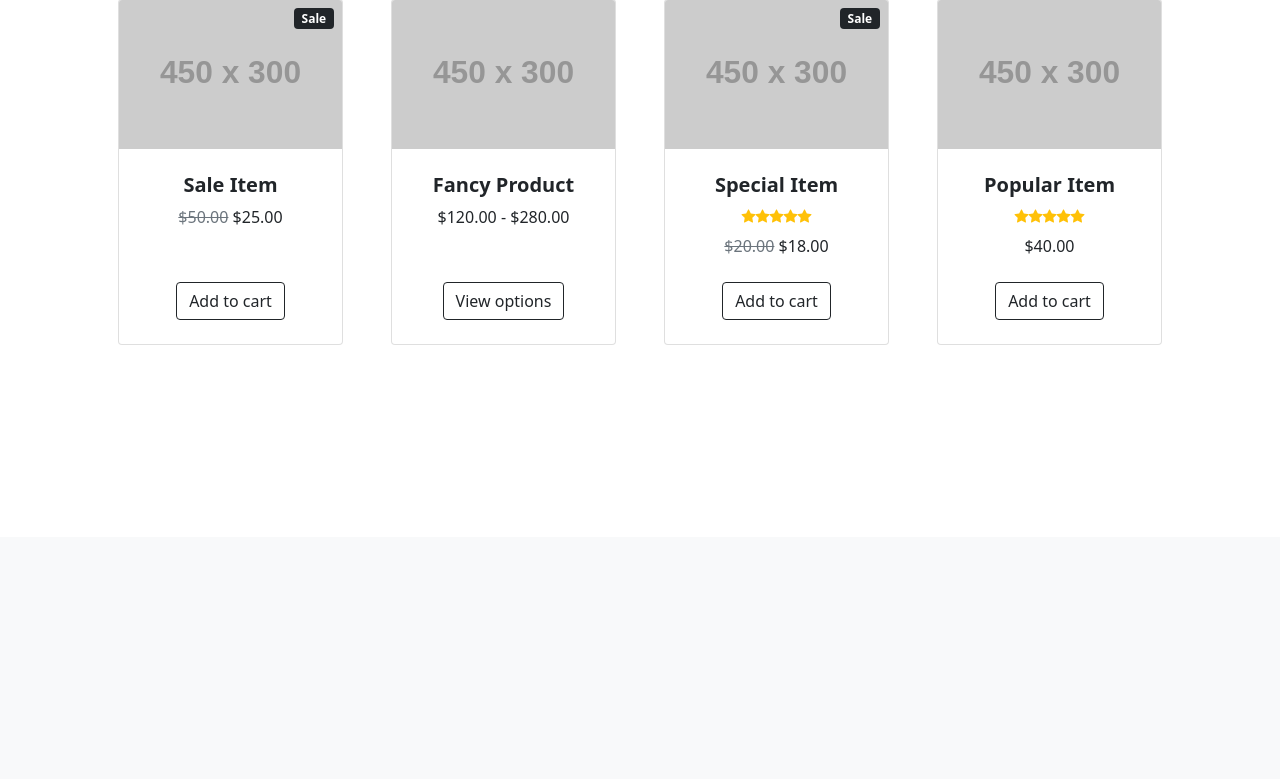
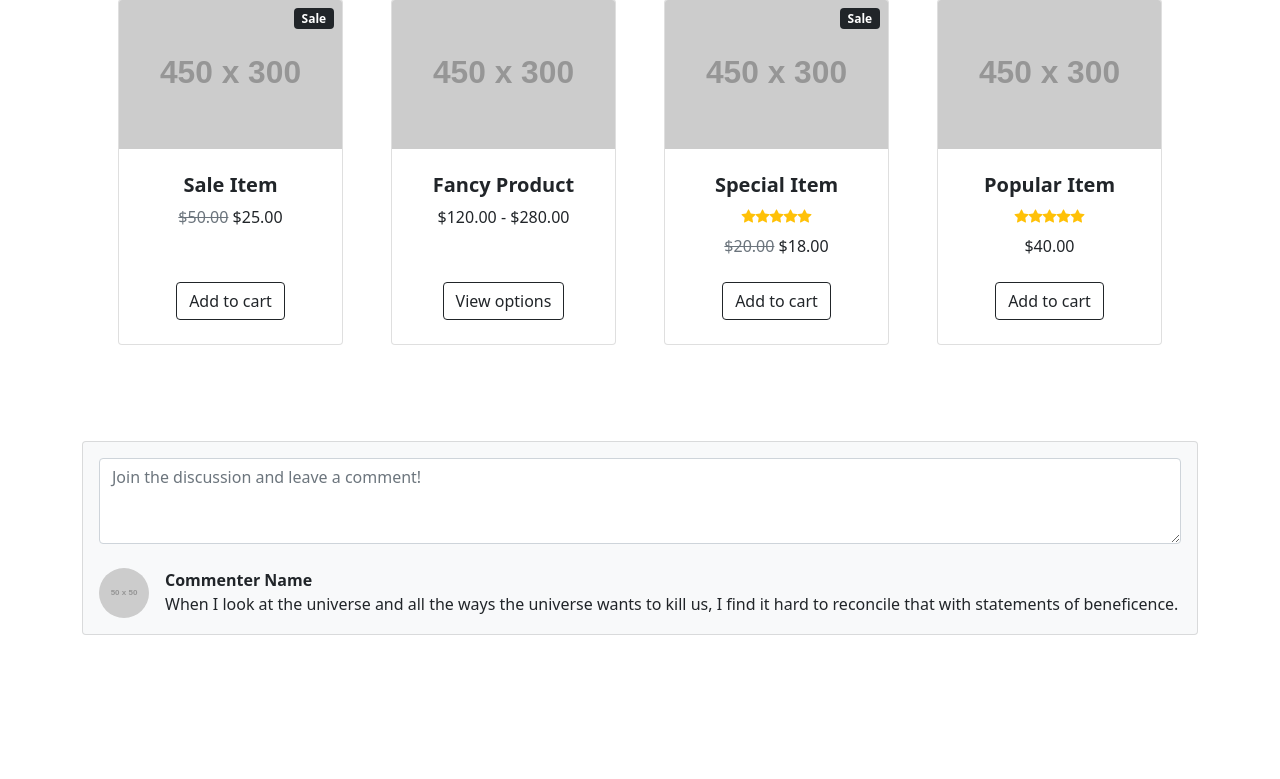
Before and after one commit to Fdnico/Tienda_Coder, a Django app: page / in a window 1280 px wide. Shown: the part 845-1624 px from the top of the page. Before the commit the page ends 1190 px from the top, so only its background shows below. Run offline with Django 4.2, Linux system fonts and the light colour scheme; grey boxes labelled with a size stand in for pictures from a placeholder-image service; some libraries are stand-ins or nearby versions.

Commit message:
Caja de comentarios en index

```diff
--- a/Trabajo_Final/Tienda_Coder/templates/Tienda_Coder/base.html
+++ b/Trabajo_Final/Tienda_Coder/templates/Tienda_Coder/base.html
@@ -96,6 +96,7 @@
         {% endblock %}
 
 
+
     </body>
     <!-- Footer-->
     <footer class="py-5 bg-dark">
--- a/Trabajo_Final/Tienda_Coder/templates/Tienda_Coder/index.html
+++ b/Trabajo_Final/Tienda_Coder/templates/Tienda_Coder/index.html
@@ -206,6 +206,23 @@
     </div>
 </section>
 
+<section class="mb-5 container">
+    <div class="card bg-light">
+        <div class="card-body">
+            <!-- Comment form-->
+            <form class="mb-4"><textarea class="form-control" rows="3" placeholder="Join the discussion and leave a comment!"></textarea></form>
+            <!-- Single comment-->
+            <div class="d-flex">
+                <div class="flex-shrink-0"><img class="rounded-circle" src="https://dummyimage.com/50x50/ced4da/6c757d.jpg" alt="..." /></div>
+                <div class="ms-3">
+                    <div class="fw-bold">Commenter Name</div>
+                    When I look at the universe and all the ways the universe wants to kill us, I find it hard to reconcile that with statements of beneficence.
+                </div>
+            </div>
+        </div>
+    </div>
+</section>
+
 
 
 {% endblock %}
```
Also changed, not shown: Trabajo_Final/db.sqlite3.
